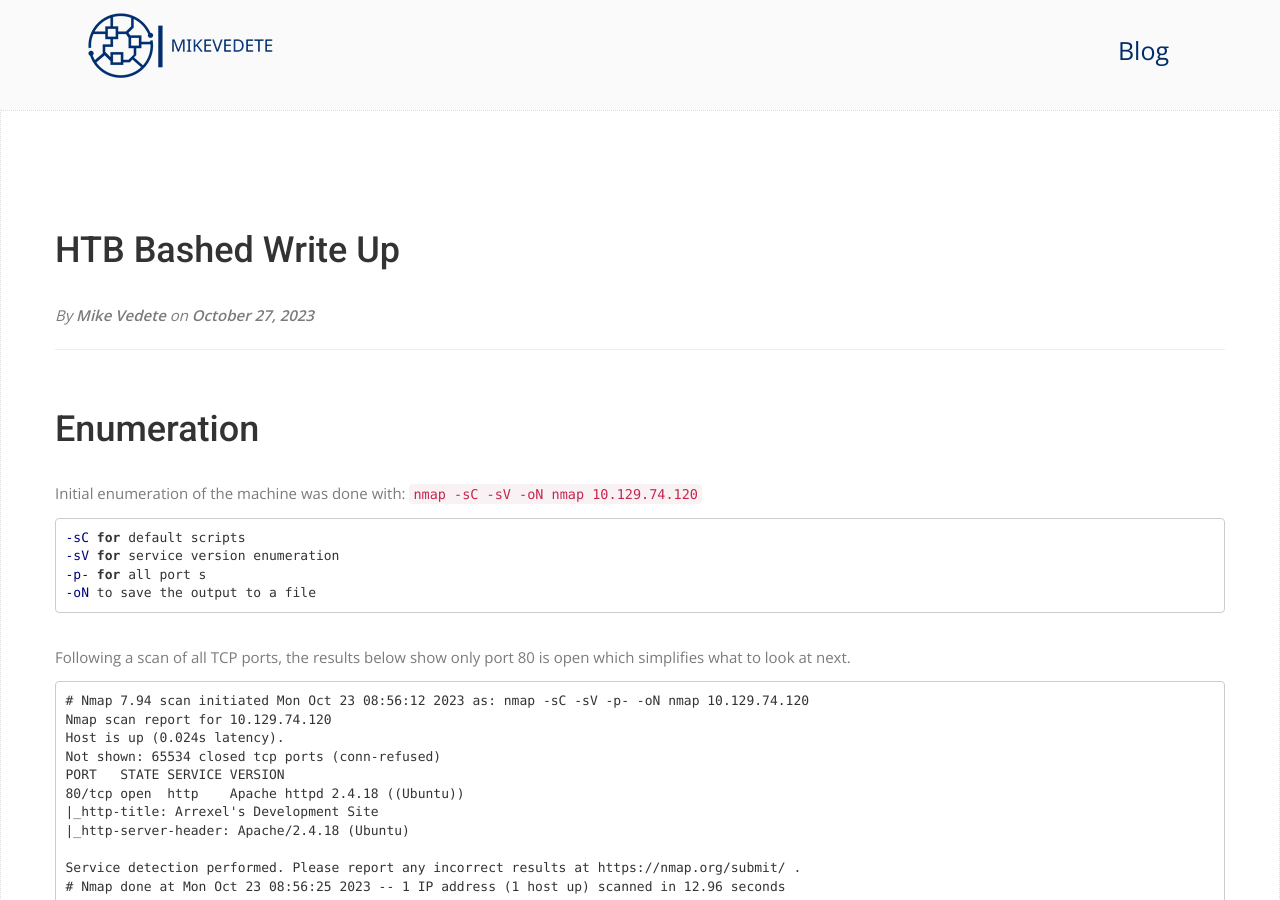
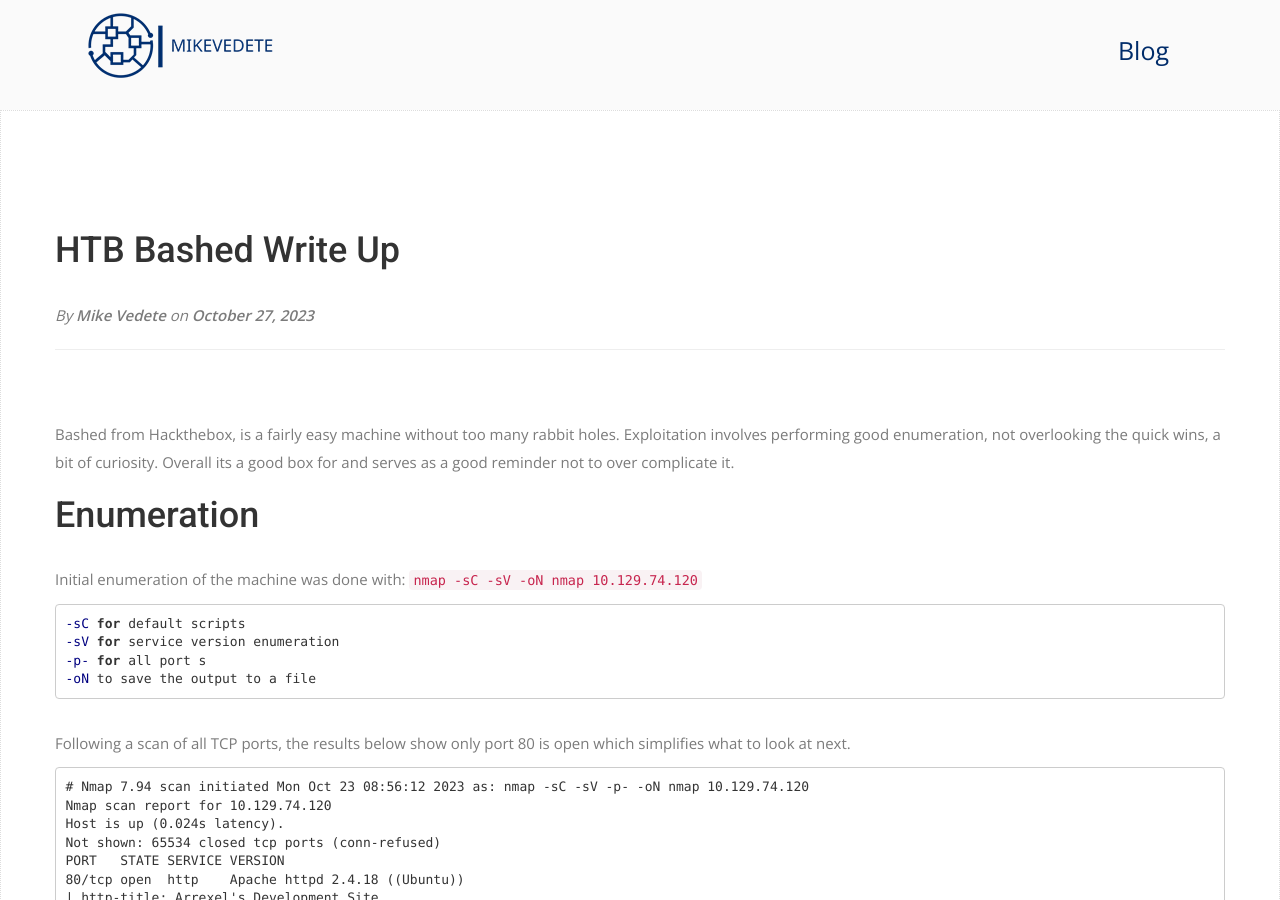
Before and after one commit to lowercasenumbers/lowercasenumbers.github.io, a Jekyll site: the page built from _posts/HTB/2023-10-27-htb-bashed.md, in a window 1280 px wide and 900 px high. Built offline with Jekyll 4.4.1, drawn with Linux system fonts in a browser that asks for light colours; nearby versions of some CDN libraries; some web fonts are replaced.

Commit message:
Adding htb bashed writeup

```diff
--- a/_posts/HTB/2023-10-27-htb-bashed.md
+++ b/_posts/HTB/2023-10-27-htb-bashed.md
@@ -6,6 +6,8 @@
 author: Mike Vedete
 category: HTB
 ---
+Bashed from Hackthebox, is a fairly easy machine without too many rabbit holes. Exploitation involves performing good enumeration, not overlooking the quick wins, a bit of curiosity. Overall its a good box for and serves as a good reminder not to over complicate it.
+
 # Enumeration
 
 Initial enumeration of the machine was done with: `nmap -sC -sV -oN nmap 10.129.74.120`
```
